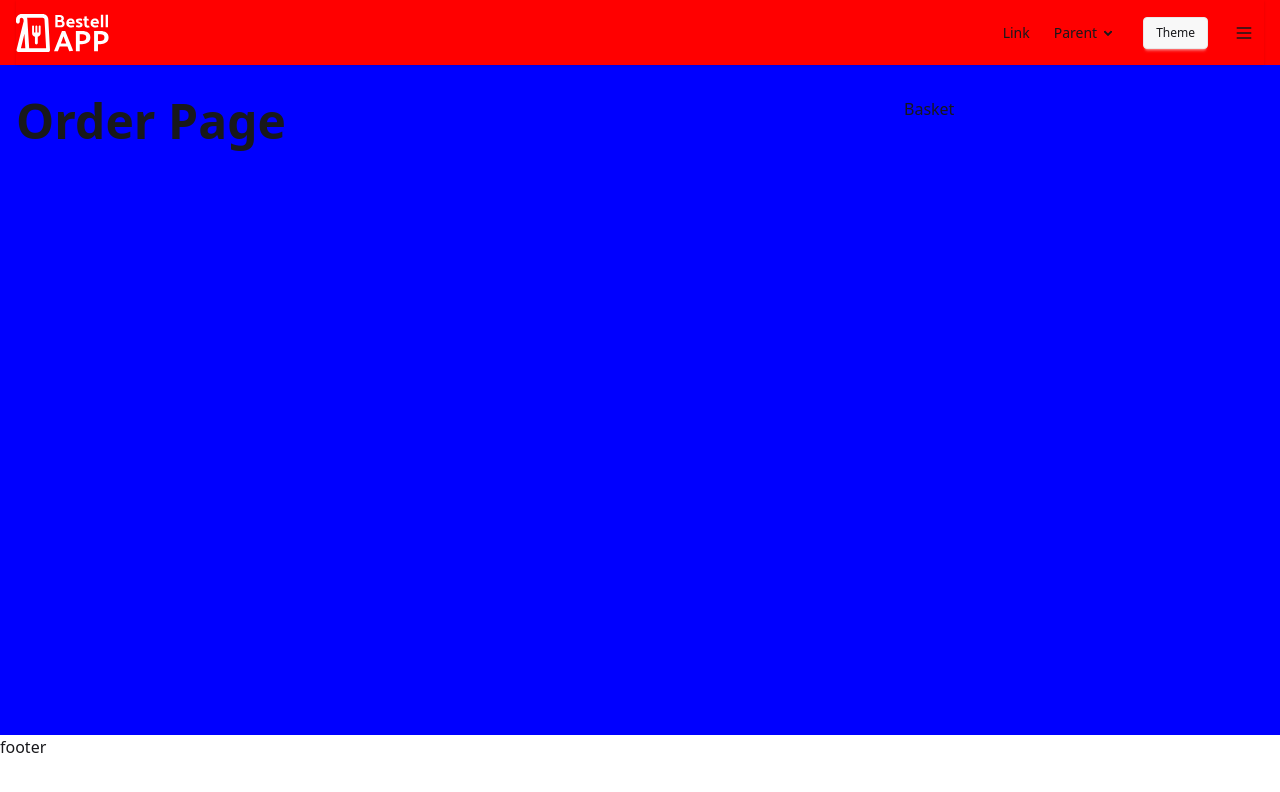
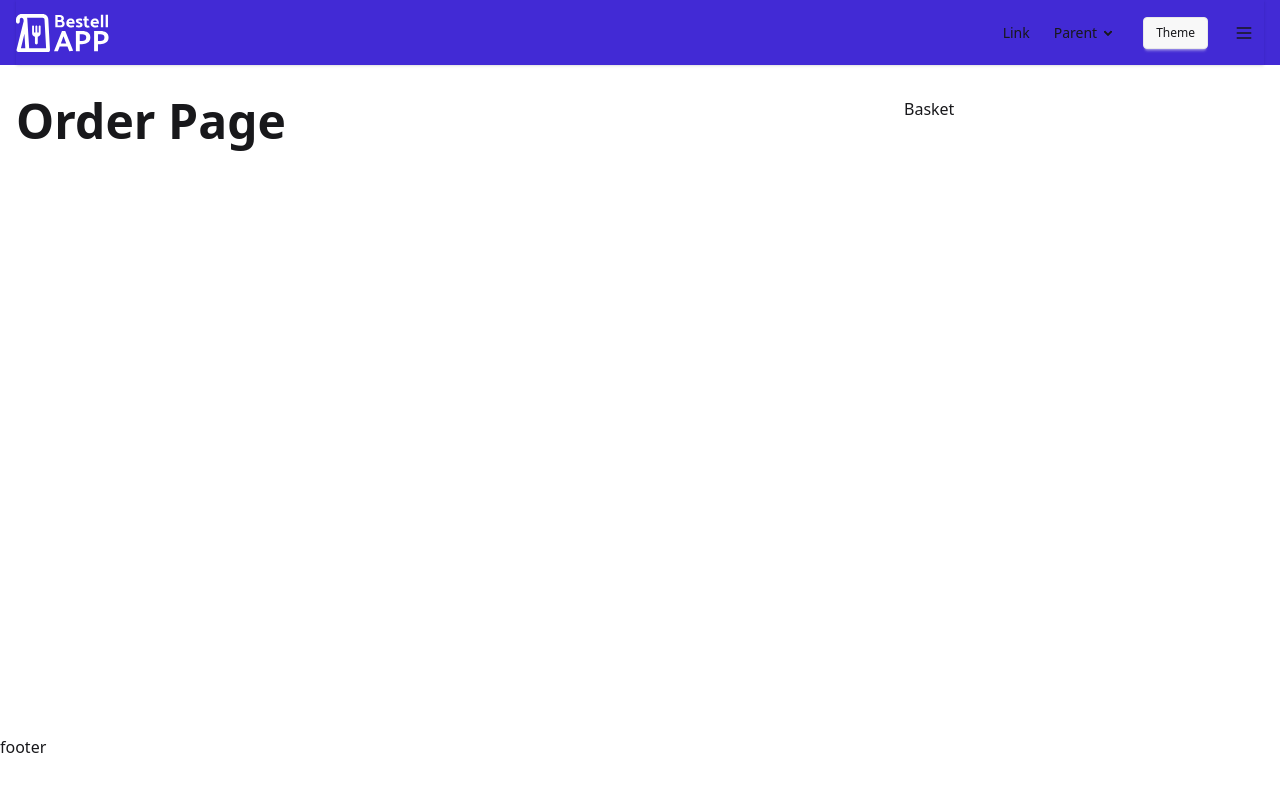
Before and after one commit to larsbeckdev/demo-bestell-app, a Vue app: page /bestellen in a window 1280 px wide. Shown: the top 792 px of the page. Built offline with nearby package versions, Linux system fonts and the light colour scheme.

Commit message:
Remove background color styles from header and main elements in OrderLayout component

```diff
--- a/src/layouts/order/OrderLayout.vue
+++ b/src/layouts/order/OrderLayout.vue
@@ -25,12 +25,10 @@ import Basket from '@/layouts/components/Basket.vue'
 
 <style scoped>
 header {
-  background: red;
   height: 65px;
 }
 
 main {
-  background: blue;
   height: calc(100vh - 130px);
 }
 
```
